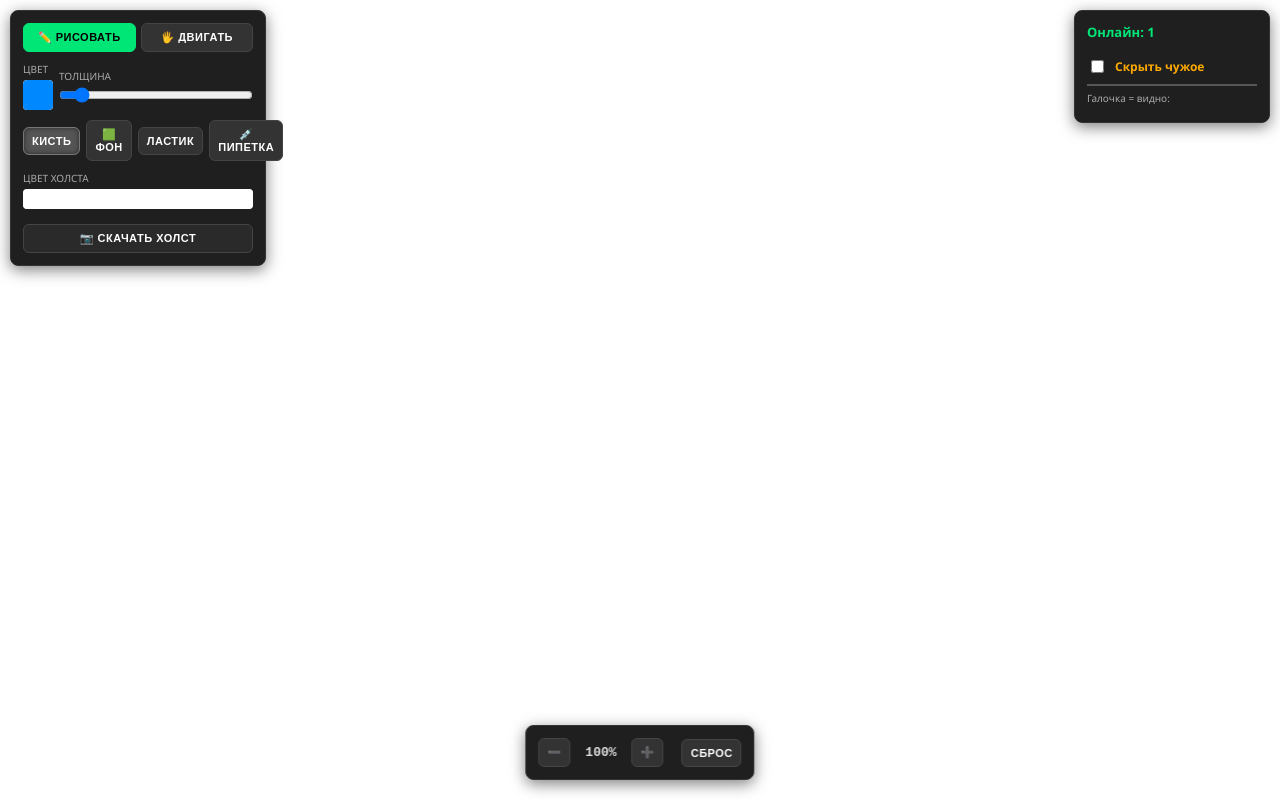
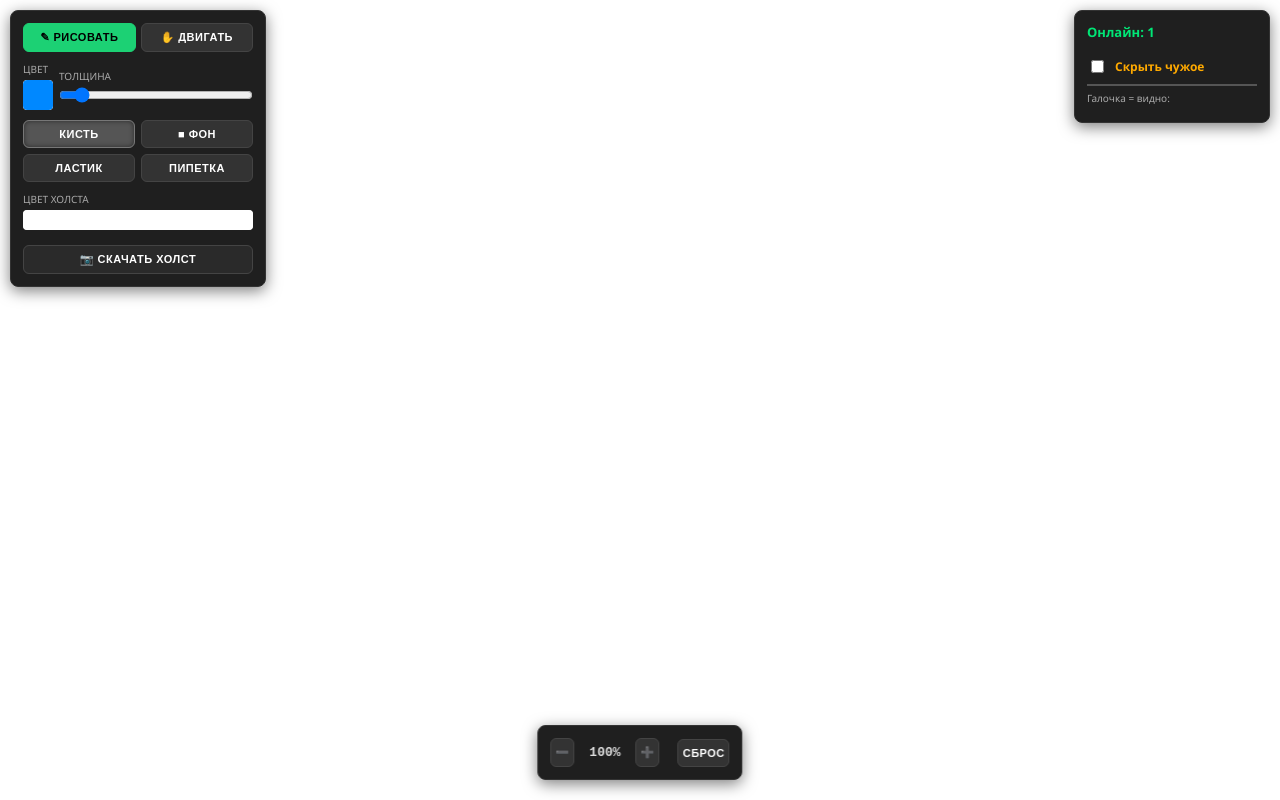
Before and after one commit to belovicynl/Oeaki, a website: page index.html in a window 1280 px wide. Drawn offline with nearby package versions, Linux system fonts and the light colour scheme; no server answers.

Commit message:
Add files via upload

```diff
--- a/index.html
+++ b/index.html
@@ -20,13 +20,17 @@
         .row { display: flex; gap: 6px; align-items: center; justify-content: space-between; }
         .mode-toggles { display: flex; gap: 5px; width: 100%; }
 
-        /* Кнопки Рисовать и Двигать как на скриншоте */
-        button { flex: 1; padding: 7px 8px; cursor: pointer; background: #333; color: #fff; border: 1px solid #444; border-radius: 6px; transition: all 0.2s; font-weight: 600; font-size: 11px; text-transform: uppercase; letter-spacing: 0.5px; }
+        /* Кнопки */
+	button { flex: 1; padding: 7px 4px; cursor: pointer; background: #333; color: #fff; border: 1px solid #444; border-radius: 6px; 	transition: all 0.2s; font-weight: 600; font-size: 11px; text-transform: uppercase; letter-spacing: 0.5px; white-space: nowrap; }
 	button:hover { background: #444; }
 	button:active { transform: scale(0.96); }
 
-        #modeDraw.active-mode { background: #00E676; color: #000; border-color: #00E676; font-weight: bold; }
-        #modePan.active-mode { background: #444; color: #fff; border-color: #555; }
+	/* Возвращаем оригинальные цвета верхним кнопкам */
+	#modeDraw.active-mode { background: #1cd174; color: #000; border-color: #1cd174; font-weight: 700; }
+	#modePan.active-mode { background: #333; color: #fff; border-color: #555; }
+
+	/* Сетка для инструментов 2x2 */
+	.tool-grid { display: grid; grid-template-columns: 1fr 1fr; gap: 6px; width: 100%; }
 
         .active-tool { background: #555; border-color: #777; color: white; box-shadow: inset 0 0 5px rgba(0,0,0,0.5); }
 
@@ -75,8 +79,8 @@
 
     <div class="panel ui-left">
         <div class="mode-toggles">
-            <button id="modeDraw" class="active-mode">✏️ Рисовать</button>
-            <button id="modePan">🖐️ Двигать</button>
+    		<button id="modeDraw" class="active-mode">✎ Рисовать</button>
+    		<button id="modePan">✋ Двигать</button>
 	</div>
 
 	<div class="row">
@@ -90,11 +94,12 @@
     	</div>
     </div>
 
-        <div class="row">
+<!-- ИНСТРУМЕНТЫ ТЕПЕРЬ СЕТКОЙ 2х2 -->
+<div class="tool-grid">
     <button id="brushBtn" class="active-tool">Кисть</button>
-            <button id="rectBtn">🟩 Фон</button>
+    <button id="rectBtn">■ Фон</button>
     <button id="eraserBtn">Ластик</button>
-            <button id="pickerBtn">💉 Пипетка</button>
+    <button id="pickerBtn">Пипетка</button>
 </div>
 
         <div class="row">
```
Lines whose indentation alone changed are shown as unchanged.
